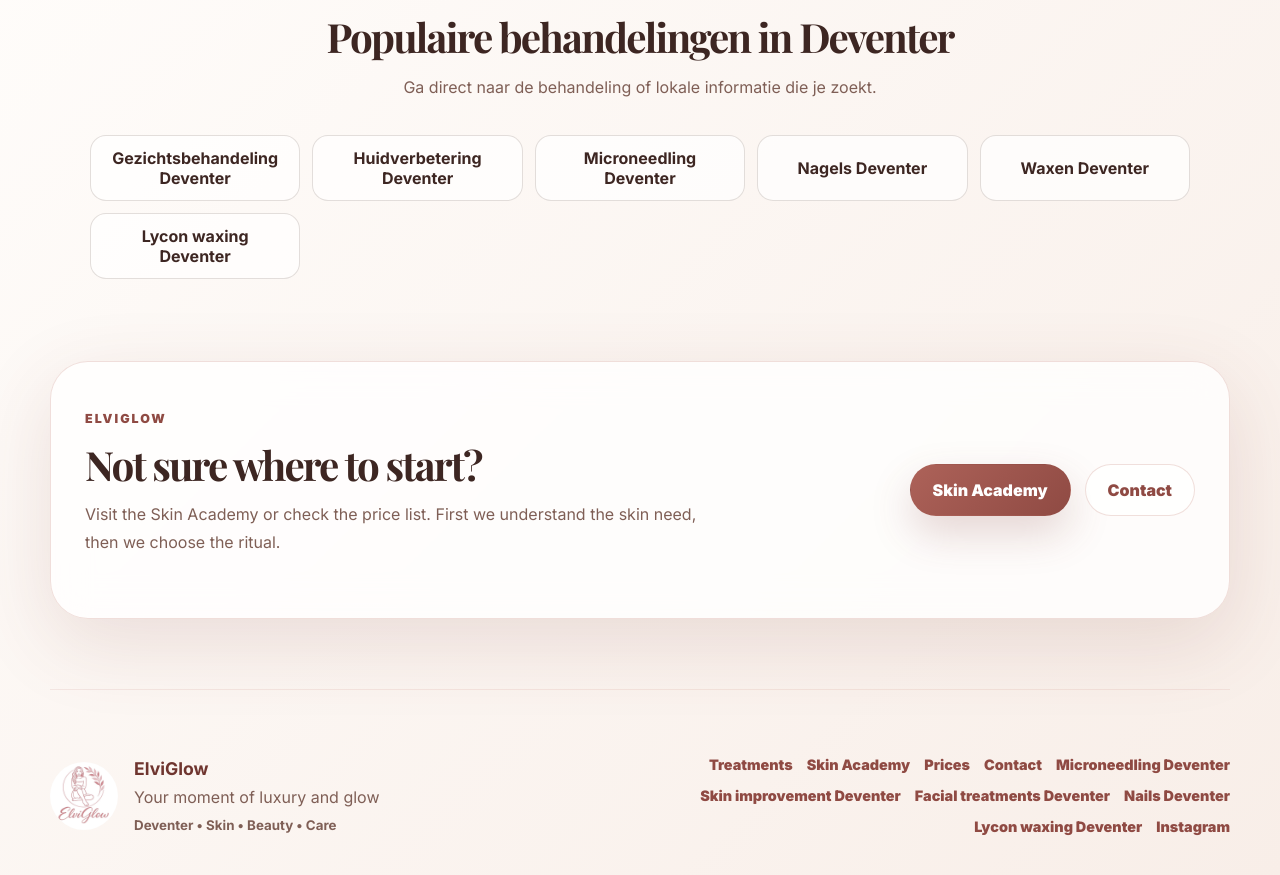
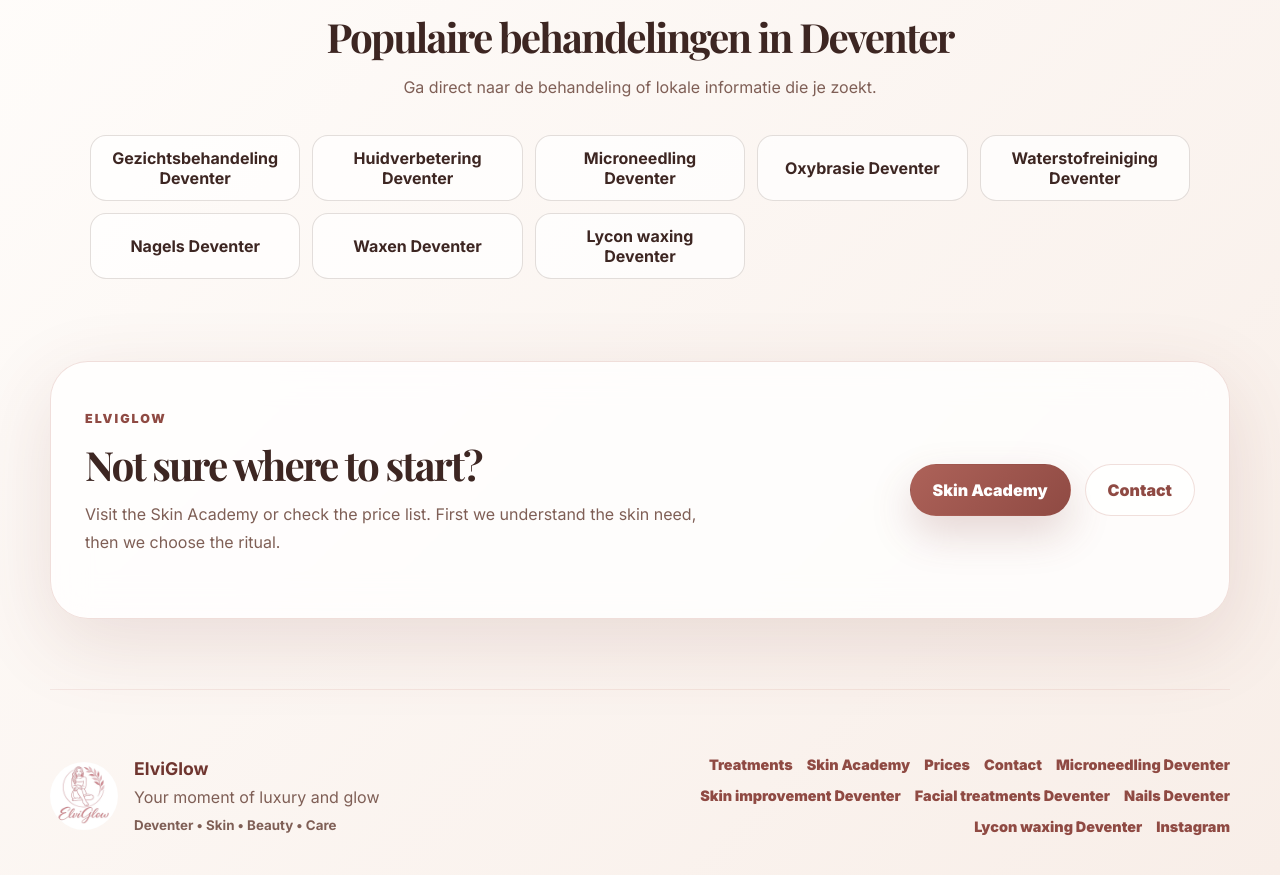
Before and after one commit to prachniomarcin-star/elviglow-site, a React (Vite) app: page / in a window 1280 px wide. Shown: the part 3100-3975 px from the top of the page. Built offline with nearby package versions, Linux system fonts and the light colour scheme.

Commit message:
seo: link new facial service pages from homepage

```diff
--- a/public/seo-wave1.js
+++ b/public/seo-wave1.js
@@ -57,6 +57,8 @@
         ["/gezichtsbehandeling-deventer", "Gezichtsbehandeling Deventer"],
         ["/huidverbetering-deventer", "Huidverbetering Deventer"],
         ["/microneedling-deventer", "Microneedling Deventer"],
+        ["/oxybrasie-deventer", "Oxybrasie Deventer"],
+        ["/waterstofreiniging-deventer", "Waterstofreiniging Deventer"],
         ["/nagels-deventer", "Nagels Deventer"],
         ["/depilacja", "Waxen Deventer"],
         ["/lycon-waxing-deventer", "Lycon waxing Deventer"]
@@ -69,6 +71,8 @@
         ["/pl/gezichtsbehandeling-deventer", "Zabiegi na twarz Deventer"],
         ["/pl/huidverbetering-deventer", "Pielęgnacja skóry Deventer"],
         ["/pl/microneedling-deventer", "Microneedling Deventer"],
+        ["/pl/oxybrazja-deventer", "Oxybrazja Deventer"],
+        ["/pl/oczyszczanie-wodorowe-deventer", "Oczyszczanie wodorowe Deventer"],
         ["/pl/nagels-deventer", "Paznokcie Deventer"],
         ["/depilacja", "Depilacja woskiem Deventer"],
         ["/pl/lycon-waxing-deventer", "Depilacja Lycon Deventer"]
```
